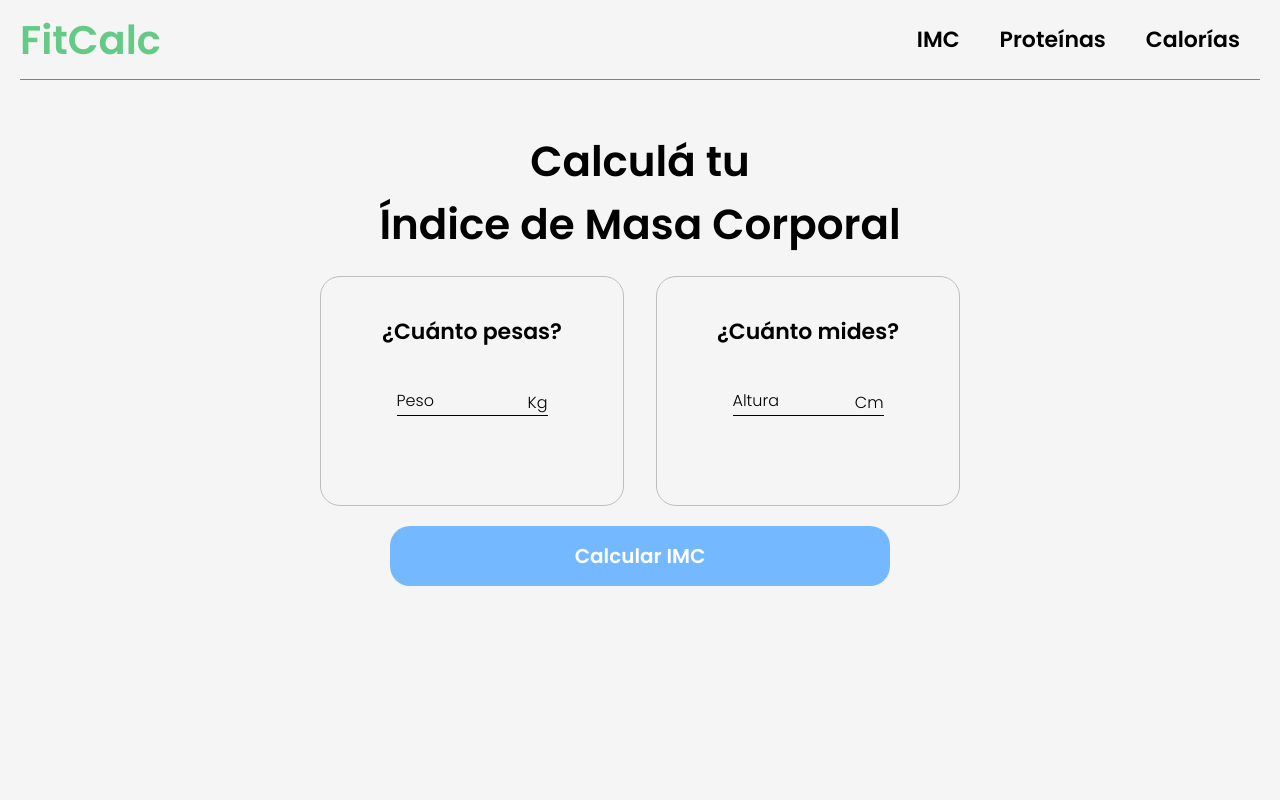
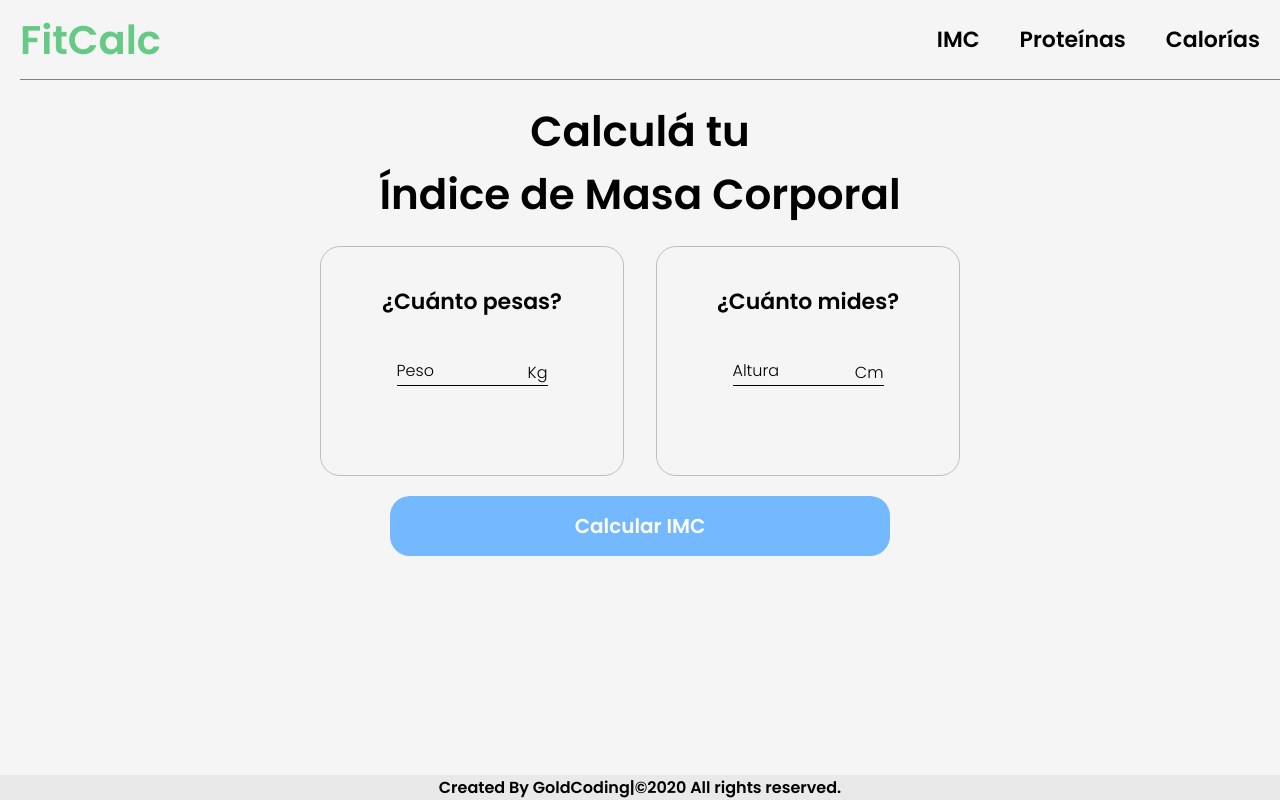
Before and after one commit to FranOttone/cursojs, a plain HTML site: page pages/Imc.html in a window 1280 px wide. Drawn offline with Linux system fonts and the light colour scheme.

Commit message:
Add files via upload

```diff
--- a/Js/proteinas.js
+++ b/Js/proteinas.js
@@ -54,6 +54,9 @@ $('#calcular').click(function(e){
         $('.grid2').addClass("requerido");
         $('.contenedor').append('<div class="append2">*Completa todos los campos*</div>')
     }
+    $('html, body').animate({
+        scrollTop:$('#creado').offset().top
+    },800);
 });
 
 });
--- a/css/calorias-style.css
+++ b/css/calorias-style.css
@@ -1,6 +1,6 @@
 h1{
     text-align: center;
-    margin: 50px;
+    margin: 100px 50px 50px 50px;
     font-size: 42px;
 }
 h3{
@@ -120,6 +120,7 @@ input::-webkit-inner-spin-button {
 .btn{
     margin: auto;
     margin-top: 20px;
+    margin-bottom: 40px;
     width: 500px;
     height: 60px;
     text-align: center;
@@ -137,12 +138,11 @@ input::-webkit-inner-spin-button {
     font-weight: bold;
     font-size: 20px;
     cursor: pointer;
+
 }
 #calcular:hover{
     background:  #65ca85;
 }
-
-
 
 .append{
     display:flex;
@@ -151,6 +151,7 @@ input::-webkit-inner-spin-button {
     margin-top: 3rem;
     width: auto;
     height: 300px;
+    margin-bottom: 40px;
 
 }
 
--- a/css/general.css
+++ b/css/general.css
@@ -5,6 +5,10 @@
     box-sizing: border-box;
     font-family:  'Poppins', sans-serif;
 }
+::selection{
+    background: #65ca85;
+}
+
 body{
     display: block;
     height: auto;
@@ -14,12 +18,17 @@ body{
 
 }
 .header{
+    z-index: 4;
+    position: fixed;
+    top: 0;
     display: flex;
     border-bottom:0.6px solid gray;
     margin-left: 20px;
     margin-right: 20px;
     height: 80px;
+    width: 100%;
     align-items: center;
+    background-color: whitesmoke;
 }
 .divMarca{
     display: flex;
@@ -57,3 +66,18 @@ a{
 .divMenu a:hover{
     color: #65ca85;
 }
+.bottom{
+position: fixed;
+bottom: 0;
+display: flex;
+justify-content: center;
+margin-top: 30px;
+width: 100%;
+background-color: rgb(233, 233, 233);
+}
+.creditos{
+    font-weight: 600;
+}
+.creditos a:hover{
+color: #45aa65;
+}
--- a/css/imc-sytle.css
+++ b/css/imc-sytle.css
@@ -1,7 +1,7 @@
 
 h1{
     text-align: center;
-    margin-top: 50px;
+    margin-top: 100px;
     font-size: 42px;
 }
 h2{
--- a/css/proteinas-style.css
+++ b/css/proteinas-style.css
@@ -1,7 +1,7 @@
 
 h1{
     text-align: center;
-    margin: 50px;
+    margin: 100px 50px 50px 50px;
     font-size: 42px;
 }
 h3{
--- a/pages/Imc.html
+++ b/pages/Imc.html
@@ -22,7 +22,8 @@
         </div>
     </header>
 
-    <h1>Calculá tu <h2 class="h1">Índice de Masa Corporal</h2></h1>
+    <h1>Calculá tu</h1>
+    <h2 class="h1">Índice de Masa Corporal</h2>
 
     <div class="contenedor">
         <div class="grid">
@@ -55,7 +56,13 @@
         </div>
     </div>
     <div class="btn">
-            <button id="calcular" onclick="calImc()">Calcular IMC</button>
+            <button id="calcular" >Calcular IMC</button>
         </div>
+        <footer>
+            <div class="bottom">
+            <span class="creditos">Created By <a href="#">GoldCoding</a>|© </span>
+            <span class="creditos"></span><span class="creditos"> 2020 All rights reserved.</span>
+          </div>
+        </footer>
 </body>
 </html>
```
Also changed, not shown: Js/calorias.js (+13 -1 lines), pages/Calorías.html (+7 -2 lines), Js/imc.js (line endings or trailing spaces), css/style.css (line endings or trailing spaces), index.html (line endings or trailing spaces), pages/Proteínas.html (line endings or trailing spaces).
